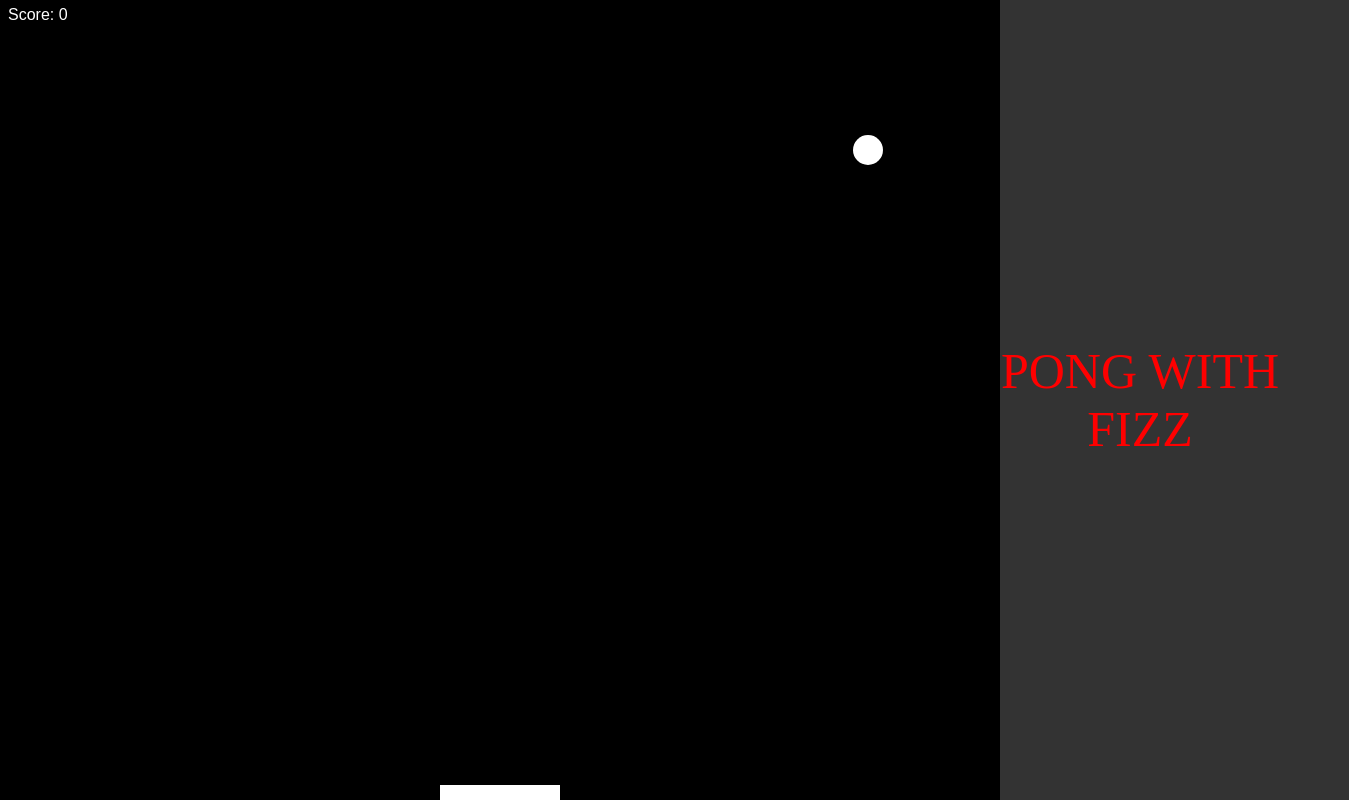
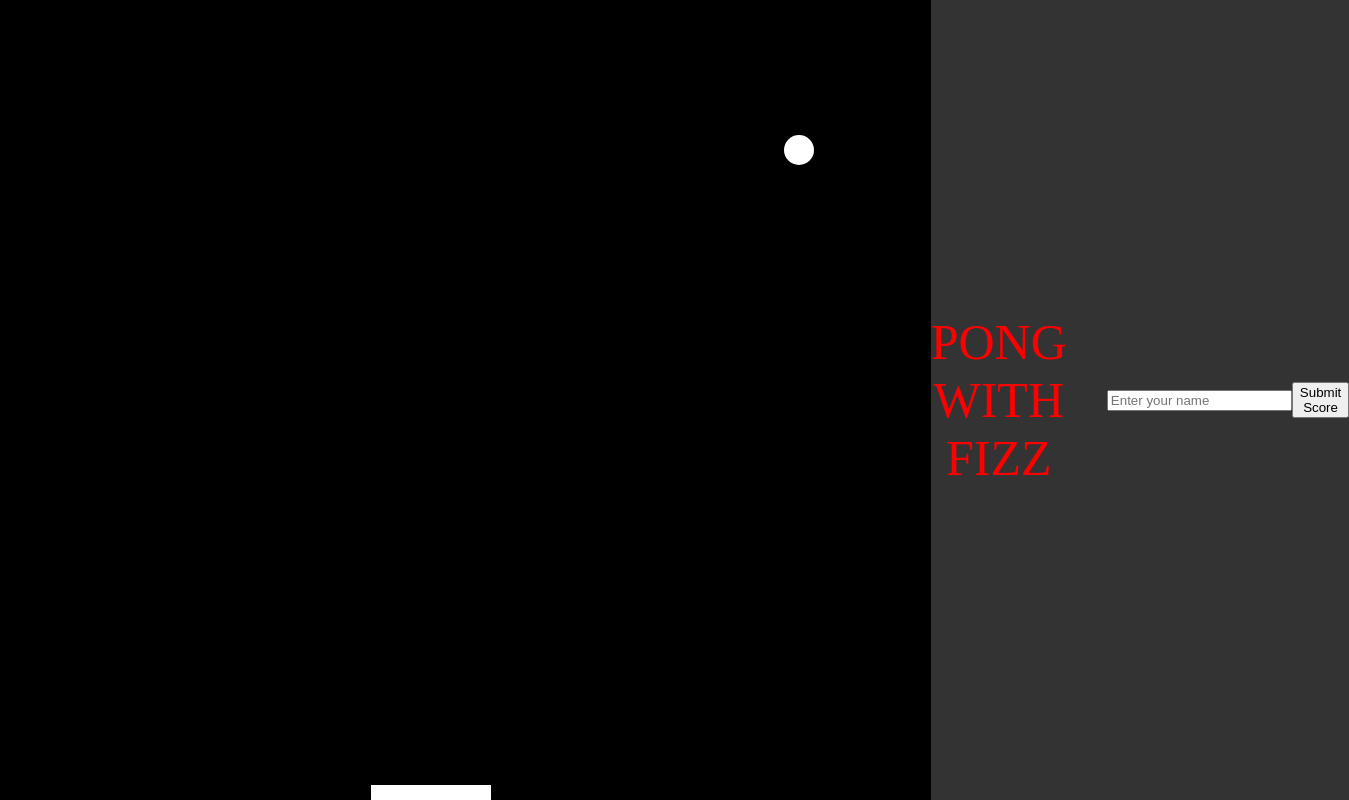
Before and after one commit to 1Orangepeel/pong-game, a plain HTML site: page index.html in a window 1280 px wide. Shown: the whole page, 1349 px wide, since content can reach past the window. Drawn offline with Linux system fonts and the light colour scheme.

Commit message:
Update index.html

```diff
--- a/index.html
+++ b/index.html
@@ -21,4 +21,7 @@
     <div class="text">PONG WITH FIZZ</div>
     <script src="script.js"></script>
 </body>
+    <ul id="scoreboard"></ul>
+<input type="text" id="playerNameInput" placeholder="Enter your name">
+<button id="submitScoreBtn">Submit Score</button>
 </html>
```
